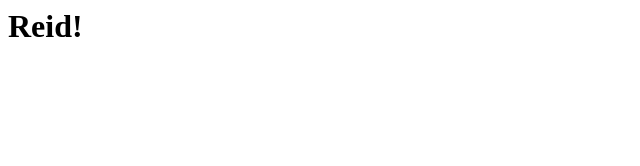
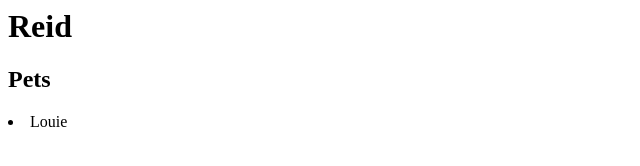
Before and after one commit to flammtaro/first-repos, a plain HTML site: page index.html in a window 1280 px wide. Shown: the whole page, without its empty margins (0-640 px from the left). Drawn offline with Linux system fonts and the light colour scheme.

Commit message:
Added my dog's name in the HTML file

```diff
--- a/index.html
+++ b/index.html
@@ -1 +1,3 @@
-<h1>Reid!</h1>
+<h1>Reid</h1>
+<h2>Pets</h2>
+<li>Louie</li>
```
